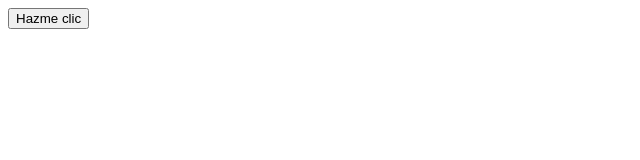
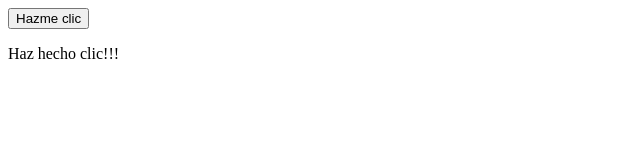
Before and after one commit to carevalojesus/10018-LP1, a plain HTML site: page Unidad-01/que-es-js/aplicar-javascript-interno.html in a window 1280 px wide. Both pictures are taken after a click on the button "Hazme clic". Shown: the whole page, without its empty margins (0-640 px from the left). Drawn offline with Linux system fonts and the light colour scheme.

Commit message:
Ejemplo de aplicar JavaScript internamente

```diff
--- a/Unidad-01/que-es-js/aplicar-javascript-interno.html
+++ b/Unidad-01/que-es-js/aplicar-javascript-interno.html
@@ -2,7 +2,22 @@
 <html lang="es">
   <head>
     <meta charset="utf-8">
-    <title>Ejemplo de aplicar JavaScript</title>
+    <title>Ejemplo de aplicar JavaScript internamente</title>
+    <script>
+        document.addEventListener('DOMContentLoaded', () => {
+          function crearParrafo() {
+            const parrafo = document.createElement('p');
+            parrafo.textContent = 'Haz hecho clic!!!';
+            document.body.appendChild(parrafo);
+          }
+
+          const botones = document.querySelectorAll('button');
+
+          for (const boton of botones) {
+            boton.addEventListener('click', crearParrafo);
+          }
+        });
+      </script>
   </head>
   <body>
     <button>Hazme clic</button>
```
